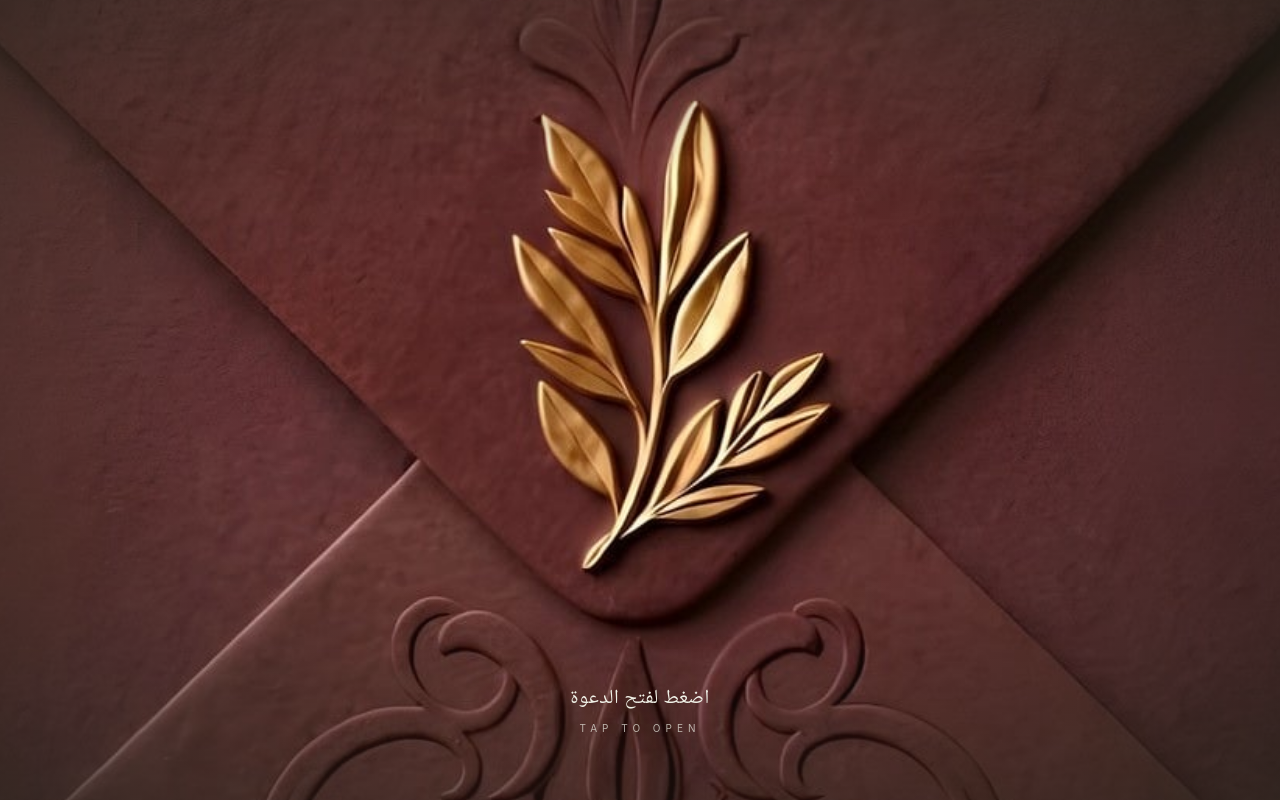
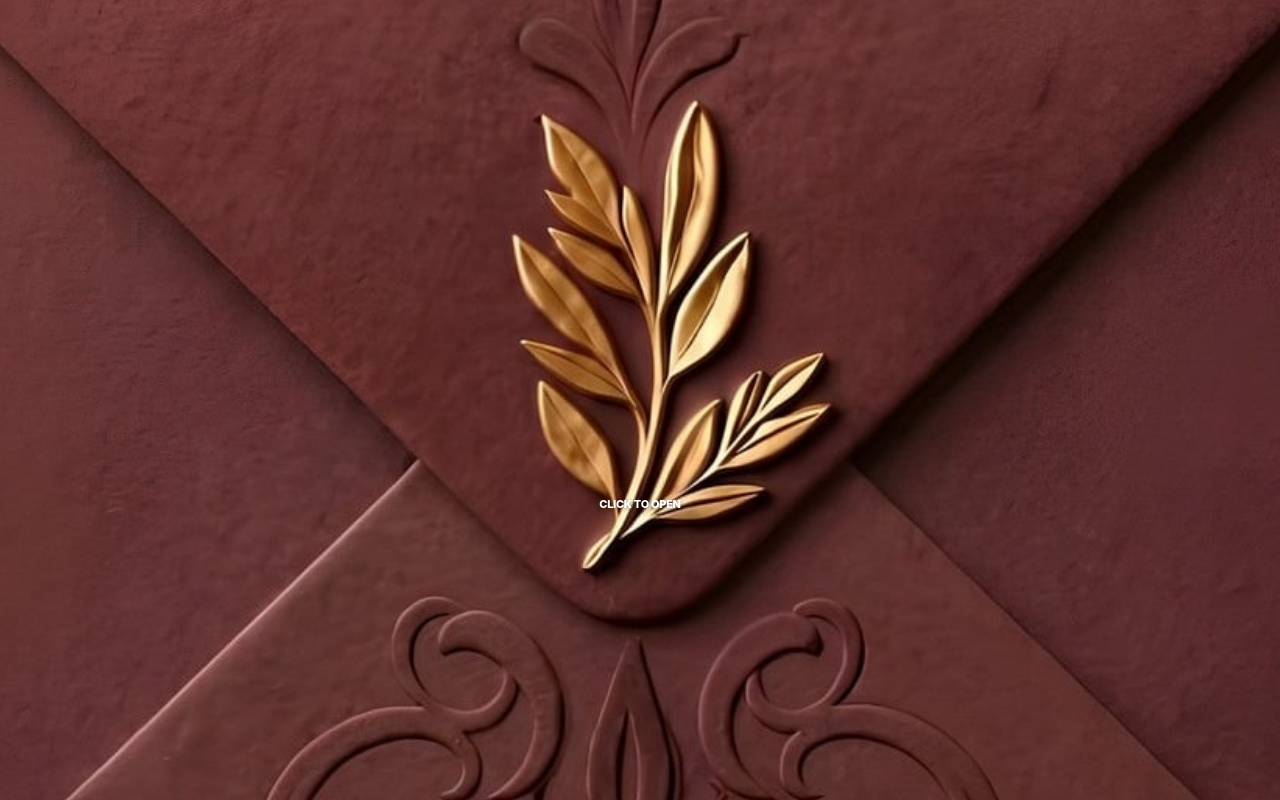
Before and after one commit to MustafaGaberr/wedding-invitation, a React (Vite) app: page / in a window 1280 px wide. Built offline with nearby package versions, Linux system fonts and the light colour scheme.

Commit message:
fix: update EnvelopePage CTA styling and text for improved visibility and clarity

```diff
--- a/src/App.tsx
+++ b/src/App.tsx
@@ -96,23 +96,21 @@ function EnvelopePage({ onOpen }: { onOpen: () => void }) {
             onError={() => setImgFailed(true)}
           />
         )}
-        <div className="pointer-events-none absolute inset-0 bg-[radial-gradient(ellipse_at_center,transparent_40%,rgba(34,35,28,0.7)_100%)]" />
       </motion.div>
 
       <AnimatePresence>
         {!opening && (
           <motion.div
             key="cta"
-            initial={{ opacity: 0, y: 10 }}
+            initial={false}
             animate={{ opacity: 1, y: 0 }}
             exit={{ opacity: 0 }}
             transition={{ duration: 0.6, delay: 0.3 }}
-            className="absolute inset-x-0 bottom-16 z-10 flex flex-col items-center text-ivory"
+            className="absolute inset-x-0 top-[63%] z-10 flex -translate-y-1/2 flex-col items-center text-white"
           >
-            <p lang="ar" dir="rtl" className="font-arabic text-xl tracking-wide text-ivory">
-              اضغط لفتح الدعوة
+            <p className="text-[11px] font-extrabold uppercase leading-none tracking-tight text-white drop-shadow-[0_1px_2px_rgba(0,0,0,0.45)]">
+              Click to open
             </p>
-            <p className="mt-2 text-[10px] uppercase tracking-[0.5em] text-ivory/70">Tap to open</p>
           </motion.div>
         )}
       </AnimatePresence>
```
